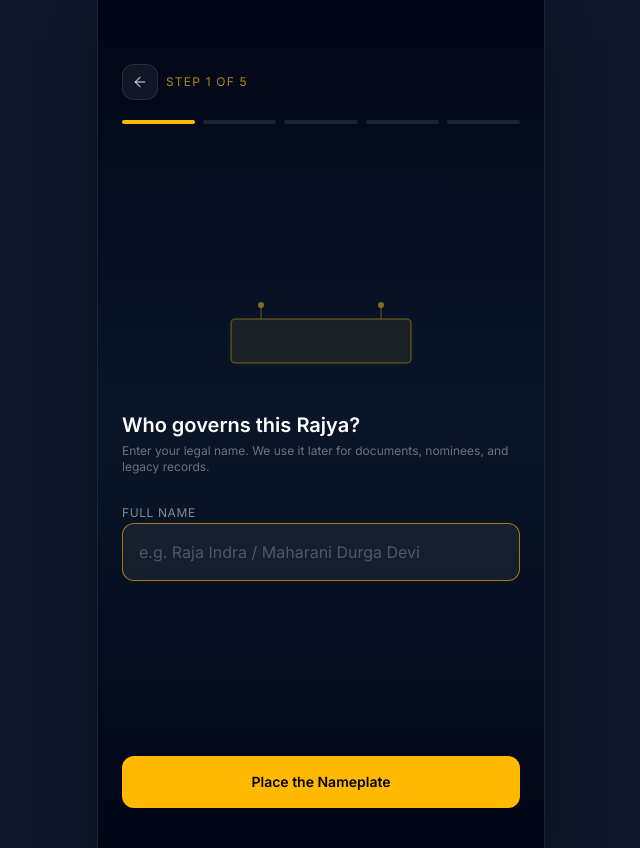
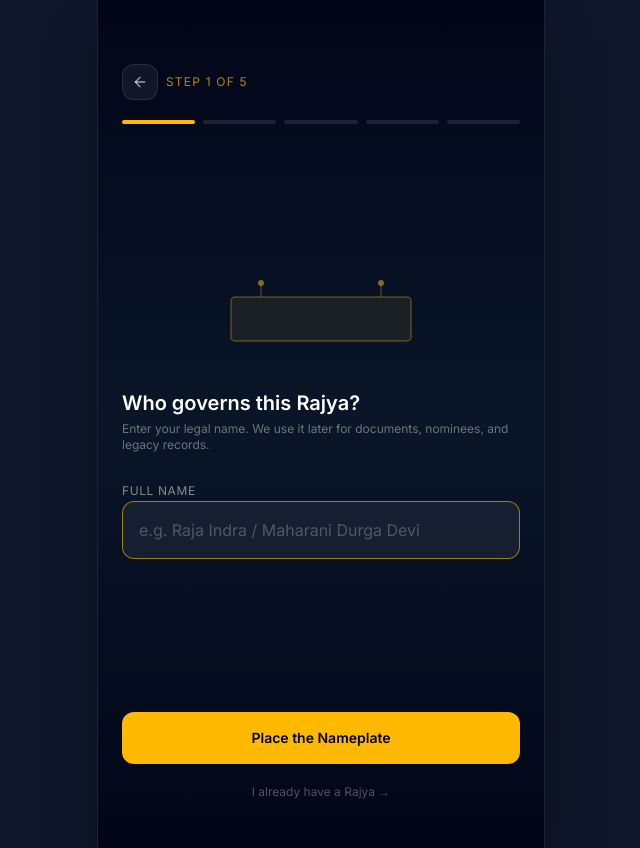
Before and after one commit to praveenLabdox/svarajya, a Next.js app: page /onboarding/name in a window 1280 px wide. Shown: the whole page, without its empty margins (319-959 px from the left). Built offline with nearby package versions, Linux system fonts and the light colour scheme.

Commit message:
fix: robust DB profile check in AuthSync, hard-redirect logout, I-already-have-Rajya escape hatch

```diff
--- a/src/app/onboarding/name/page.tsx
+++ b/src/app/onboarding/name/page.tsx
@@ -123,7 +123,7 @@ export default function NameStep() {
                     </div>
                 </div>
 
-                <div className="pb-4">
+                <div className="pb-4 space-y-3">
                     <button
                         onClick={handleContinue}
                         disabled={placed}
@@ -131,6 +131,22 @@ export default function NameStep() {
                     >
                         Place the Nameplate
                     </button>
+                    <button
+                        onClick={async () => {
+                            const res = await fetch("/api/profile");
+                            if (res.ok) {
+                                const profile = await res.json();
+                                if (profile?.fullName) {
+                                    window.location.href = "/onboarding/firstwin?returning=true";
+                                    return;
+                                }
+                            }
+                            window.location.href = "/dashboard";
+                        }}
+                        className="w-full text-xs text-white/30 hover:text-amber-400/60 transition-colors py-2"
+                    >
+                        I already have a Rajya →
+                    </button>
                 </div>
             </div>
         </div>
--- a/src/components/BottomNav.tsx
+++ b/src/components/BottomNav.tsx
@@ -59,9 +59,9 @@ export function BottomNav() {
             localStorage.removeItem("svarajya_treasury_v1");
             localStorage.removeItem("svarajya_onboarding_v1");
             localStorage.removeItem("svarajya_last_login");
+            // Hard redirect — forces middleware to re-evaluate auth after signOut
+            window.location.href = "/start";
         }
-        setShowMore(false);
-        router.replace("/start");
     };
 
     // Hide on onboarding/splash screens
--- a/src/components/ui/AuthSync.tsx
+++ b/src/components/ui/AuthSync.tsx
@@ -7,47 +7,62 @@ import { OnboardingStore } from "@/lib/onboardingStore";
 
 const LAST_LOGIN_KEY = "svarajya_last_login";
 
+// Routes where AuthSync should do nothing
+const BYPASS_PATHS = ["/", "/start", "/intro"];
+
 export function AuthSync() {
     const router = useRouter();
     const pathname = usePathname();
 
     useEffect(() => {
-        // Skip on fully public / cinematic pages
-        if (pathname === "/" || pathname === "/start" || pathname === "/intro") return;
-        // Don't interfere while the user is mid-onboarding
+        // Never run on public/cinematic pages
+        if (BYPASS_PATHS.includes(pathname)) return;
+        // Never interfere while user is mid-onboarding
         if (pathname.startsWith("/onboarding")) return;
 
         const syncUserData = async () => {
             const supabase = createClient();
             const { data: { session } } = await supabase.auth.getSession();
 
-            if (!session?.user) return; // Middleware guards handle this
+            if (!session?.user) return; // Middleware protects routes anyway
 
-            // --- Hydrate from DB first (authoritative source) ---
-            await OnboardingStore.hydrate();
-            const onboardingData = OnboardingStore.get();
+            // --- Step 1: Fetch profile directly from DB (authoritative) ---
+            let dbProfile: Record<string, unknown> | null = null;
+            try {
+                const res = await fetch("/api/profile");
+                if (res.ok) {
+                    dbProfile = await res.json();
+                    console.log("[AuthSync] DB profile fetched:", dbProfile);
+                } else {
+                    console.warn("[AuthSync] Profile API returned", res.status);
+                }
+            } catch (err) {
+                console.error("[AuthSync] Failed to fetch profile:", err);
+            }
 
-            const hasCompletedProfile = !!(
-                onboardingData.fullName &&
-                onboardingData.dob &&
-                onboardingData.occupationType
-            );
+            // --- Step 2: Determine if profile is complete enough ---
+            // Only require fullName — the essential anchor. dob & occupation are filled during flow.
+            const hasProfile = dbProfile && typeof dbProfile.fullName === "string" && dbProfile.fullName.trim() !== "";
+            console.log("[AuthSync] hasProfile:", hasProfile, "| pathname:", pathname);
 
-            if (hasCompletedProfile) {
-                // Returning user — record login timestamp and let them proceed normally
+            if (hasProfile) {
+                // Populate in-memory store from DB data
+                await OnboardingStore.hydrate();
+
+                // Track last login
                 const now = new Date().toISOString();
                 const lastLogin = localStorage.getItem(LAST_LOGIN_KEY);
-                if (!lastLogin) {
-                    // First login on this device but profile exists (e.g. new browser/device)
-                    localStorage.setItem(LAST_LOGIN_KEY, now);
-                    // Show welcome-back firstwin screen
+                localStorage.setItem(LAST_LOGIN_KEY, now);
+
+                // If this is a fresh device login (no previous login stored), show welcome-back
+                if (!lastLogin && pathname !== "/dashboard") {
                     router.replace("/onboarding/firstwin?returning=true");
-                } else {
-                    // Known device — update timestamp silently, don't disturb navigation
-                    localStorage.setItem(LAST_LOGIN_KEY, now);
                 }
+                // Otherwise let them stay where they are (dashboard or any protected page)
+
             } else {
-                // New user — no completed DB profile found, start onboarding
+                // --- No profile — start onboarding ---
+                console.log("[AuthSync] No profile found, starting onboarding");
                 const googleName = session.user.user_metadata?.full_name;
                 if (googleName) {
                     await OnboardingStore.set({
@@ -62,7 +77,8 @@ export function AuthSync() {
         };
 
         syncUserData();
-    }, [pathname, router]);
+    // eslint-disable-next-line react-hooks/exhaustive-deps
+    }, [pathname]);
 
     return null;
 }
--- a/src/components/ui/GlobalTopRightMenu.tsx
+++ b/src/components/ui/GlobalTopRightMenu.tsx
@@ -34,15 +34,15 @@ export function GlobalTopRightMenu() {
     const handleLogout = async () => {
         const supabase = createClient();
         await supabase.auth.signOut();
-        // Clear local stores on logout to prevent data leaking between users
         if (typeof window !== "undefined") {
-            // Keep theme, but clear identity/kosh/etc.
             localStorage.removeItem("svarajya_identity_v1");
             localStorage.removeItem("svarajya_credentials_v1");
             localStorage.removeItem("svarajya_treasury_v1");
             localStorage.removeItem("svarajya_onboarding_v1");
+            localStorage.removeItem("svarajya_last_login");
+            // Hard redirect — forces middleware to re-evaluate auth cookies
+            window.location.href = "/start";
         }
-        router.push("/start");
     };
 
     return (
```
